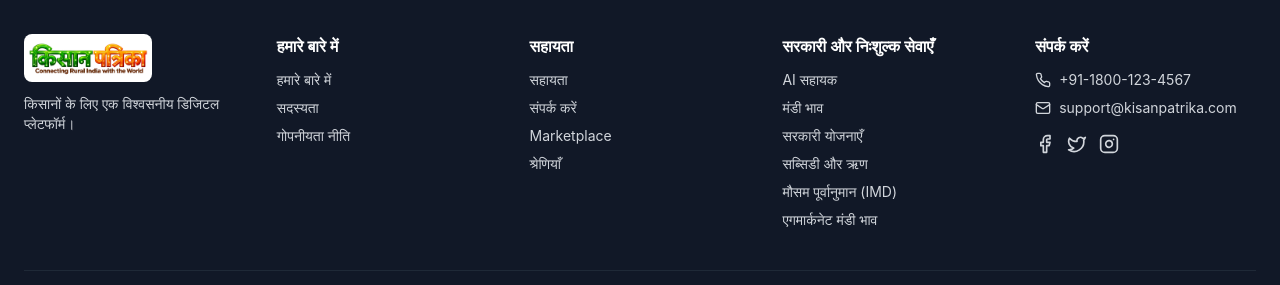
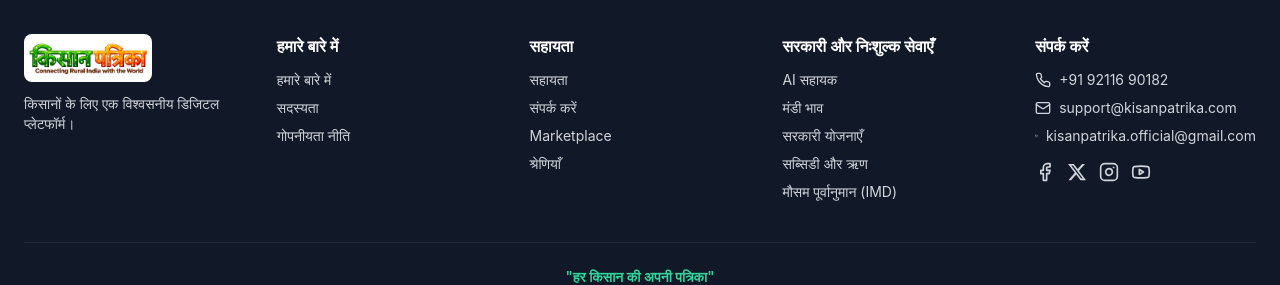
Before and after one commit to raj30jan/kp, a Next.js app in the folder frontend/: page /marketplace in a window 1280 px wide. Shown: the part 903-1188 px from the top of the page. Built offline with nearby package versions, Linux system fonts and the light colour scheme; no server answers.

Commit message:
feat: footer contacts+socials, livestock=animals listings/count, navbar spacing, drop Downloads+Dashboard from top nav

```diff
--- a/frontend/app/components/Footer.jsx
+++ b/frontend/app/components/Footer.jsx
@@ -3,9 +3,18 @@
 import { useEffect, useState } from 'react'
 import Link from 'next/link'
 import Image from 'next/image'
-import { Phone, Mail, Facebook, Twitter, Instagram, Users } from 'lucide-react'
+import { Phone, Mail, Facebook, Instagram, Youtube, Users } from 'lucide-react'
 import { api } from '../../lib/api'
 import { getSessionId } from '../../lib/session'
+
+// Lucide dropped brand icons before X — render the X logo as inline SVG.
+function XLogo({ className }) {
+  return (
+    <svg viewBox='0 0 24 24' fill='currentColor' className={className} aria-hidden='true'>
+      <path d='M18.244 2.25h3.308l-7.227 8.26 8.502 11.24H16.17l-5.214-6.817L4.99 21.75H1.68l7.73-8.835L1.254 2.25H8.08l4.713 6.231zm-1.161 17.52h1.833L7.084 4.126H5.117z' />
+    </svg>
+  )
+}
 
 export default function Footer({ lang = 'hi' }) {
   const isHindi = lang === 'hi'
@@ -82,16 +91,6 @@ export default function Footer({ lang = 'hi' }) {
                   {isHindi ? 'मौसम पूर्वानुमान (IMD)' : 'Weather Forecast (IMD) ↗'}
                 </a>
               </li>
-              <li>
-                <a
-                  href='https://agmarknet.gov.in/'
-                  target='_blank'
-                  rel='noopener noreferrer'
-                  className='hover:text-emerald-400'
-                >
-                  {isHindi ? 'एगमार्कनेट मंडी भाव' : 'Agmarknet Mandi Rates ↗'}
-                </a>
-              </li>
             </ul>
           </div>
           <div>
@@ -99,18 +98,38 @@ export default function Footer({ lang = 'hi' }) {
               {isHindi ? 'संपर्क करें' : 'Contact'}
             </h4>
             <ul className='space-y-2 text-sm'>
-              <li className='flex items-center gap-2'>
-                <Phone className='h-4 w-4' />
-                +91-1800-123-4567
+              <li>
+                <a href='tel:+919211690182' className='flex items-center gap-2 hover:text-emerald-400'>
+                  <Phone className='h-4 w-4' />
+                  +91 92116 90182
+                </a>
               </li>
-              <li className='flex items-center gap-2'>
-                <Mail className='h-4 w-4' />
-                support@kisanpatrika.com
+              <li>
+                <a href='mailto:support@kisanpatrika.com' className='flex items-center gap-2 hover:text-emerald-400'>
+                  <Mail className='h-4 w-4' />
+                  support@kisanpatrika.com
+                </a>
               </li>
+              <li>
+                <a href='mailto:kisanpatrika.official@gmail.com' className='flex items-center gap-2 hover:text-emerald-400'>
+                  <Mail className='h-4 w-4' />
+                  kisanpatrika.official@gmail.com
+                </a>
+              </li>
+              {/* Socials open in a new tab so the site stays open behind them. */}
               <li className='flex items-center gap-3 pt-2'>
-                <Facebook className='h-5 w-5 cursor-pointer hover:text-emerald-400' />
-                <Twitter className='h-5 w-5 cursor-pointer hover:text-emerald-400' />
-                <Instagram className='h-5 w-5 cursor-pointer hover:text-emerald-400' />
+                <a href='https://www.facebook.com/profile.php?id=61594921059805' target='_blank' rel='noopener noreferrer' aria-label='Facebook' className='hover:text-emerald-400'>
+                  <Facebook className='h-5 w-5' />
+                </a>
+                <a href='https://x.com/kp_marketplace' target='_blank' rel='noopener noreferrer' aria-label='X (Twitter)' className='hover:text-emerald-400'>
+                  <XLogo className='h-5 w-5' />
+                </a>
+                <a href='https://www.instagram.com/kisan_patrika/' target='_blank' rel='noopener noreferrer' aria-label='Instagram' className='hover:text-emerald-400'>
+                  <Instagram className='h-5 w-5' />
+                </a>
+                <a href='https://www.youtube.com/@KisanPatrikaOfficial' target='_blank' rel='noopener noreferrer' aria-label='YouTube' className='hover:text-emerald-400'>
+                  <Youtube className='h-5 w-5' />
+                </a>
               </li>
             </ul>
           </div>
--- a/frontend/app/components/Navbar.jsx
+++ b/frontend/app/components/Navbar.jsx
@@ -136,11 +136,11 @@ export default function Navbar({ lang = 'hi', setLang }) {
     { href: '/marketplace', key: 'marketplace' },
     { href: '/mandi', key: 'mandi' },
     { href: '/services', key: 'services' },
-    { href: '/downloads', key: 'downloads' },
   ]
 
+  // Dashboard stays reachable via the Account & Lists dropdown — the top
+  // menu shows only action links (Sell / Rent / Membership).
   const loggedInLinks = [
-    { href: '/dashboard', key: 'dashboard', icon: LayoutDashboard },
     { href: '/sell', key: 'sell', icon: Tag },
     { href: '/sell?type=rent', key: 'rent', icon: HandCoins },
     { href: '/membership', key: 'membership', icon: CreditCard },
@@ -174,8 +174,8 @@ export default function Navbar({ lang = 'hi', setLang }) {
           />
         </Link>
 
-        {/* Desktop nav */}
-        <nav className='hidden items-center gap-4 lg:flex'>
+        {/* Desktop nav — left margin keeps it visually separate from the logo */}
+        <nav className='hidden items-center gap-6 lg:ml-6 lg:flex'>
           {navLinks.map((l) => (
             <Link
               key={l.href}
--- a/frontend/app/marketplace/page.jsx
+++ b/frontend/app/marketplace/page.jsx
@@ -251,7 +251,12 @@ function MarketplaceContent() {
       // API from the product marketplace.
       if (section === 'animals') {
         const params = { sort: 'newest', limit: PAGE_SIZE, page }
-        if (filters.category) params.animalTypeId = filters.category
+        // Section slugs (livestock, poultry…) are category slugs, not animal
+        // type ids — sending them would match nothing; show the whole section.
+        const isRealTypeId = filters.category && !SECTION_PREFIXES.animals.some(
+          (p) => filters.category === p || filters.category.startsWith(`${p}-`),
+        )
+        if (isRealTypeId) params.animalTypeId = filters.category
         if (filters.q) params.q = filters.q
         if (filters.state) params.state = filters.state
         if (filters.district) params.district = filters.district
```
Also changed, not shown: 1 other file (tests, documents, lock files or other folders).
